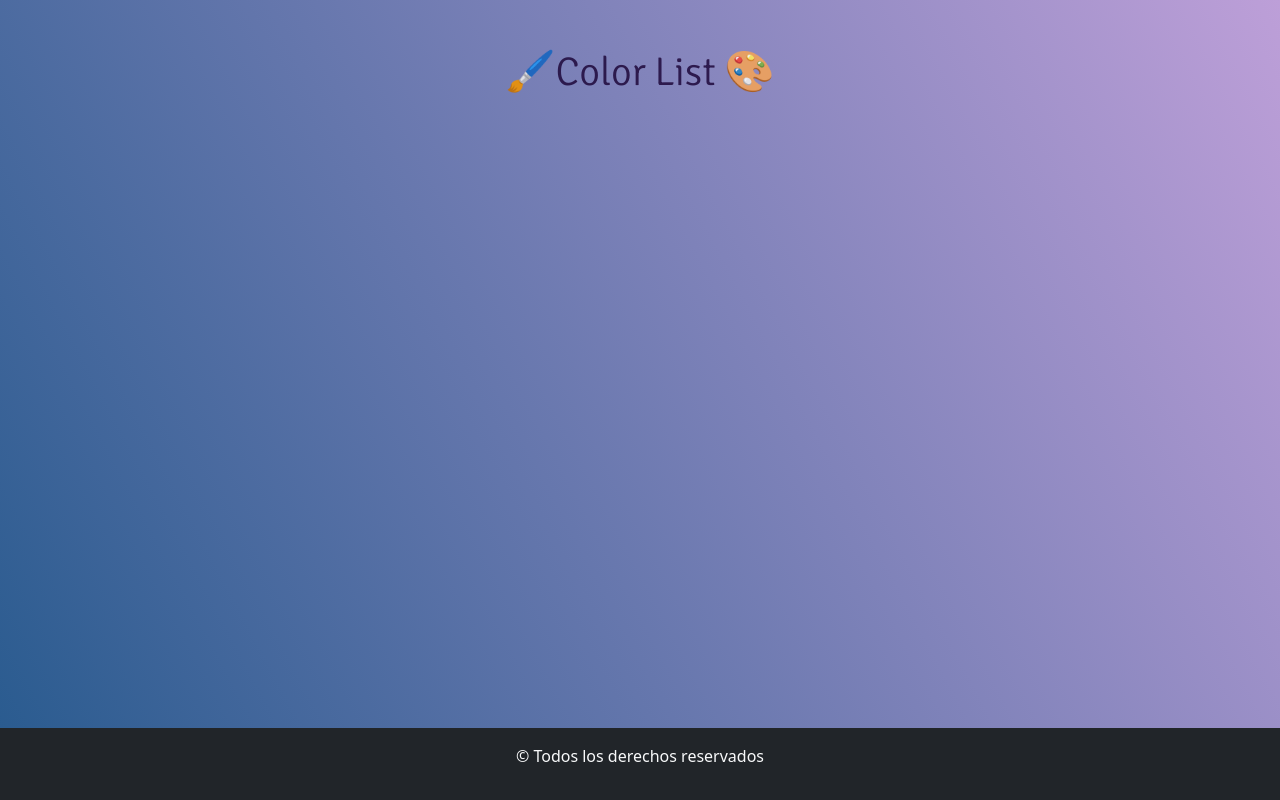
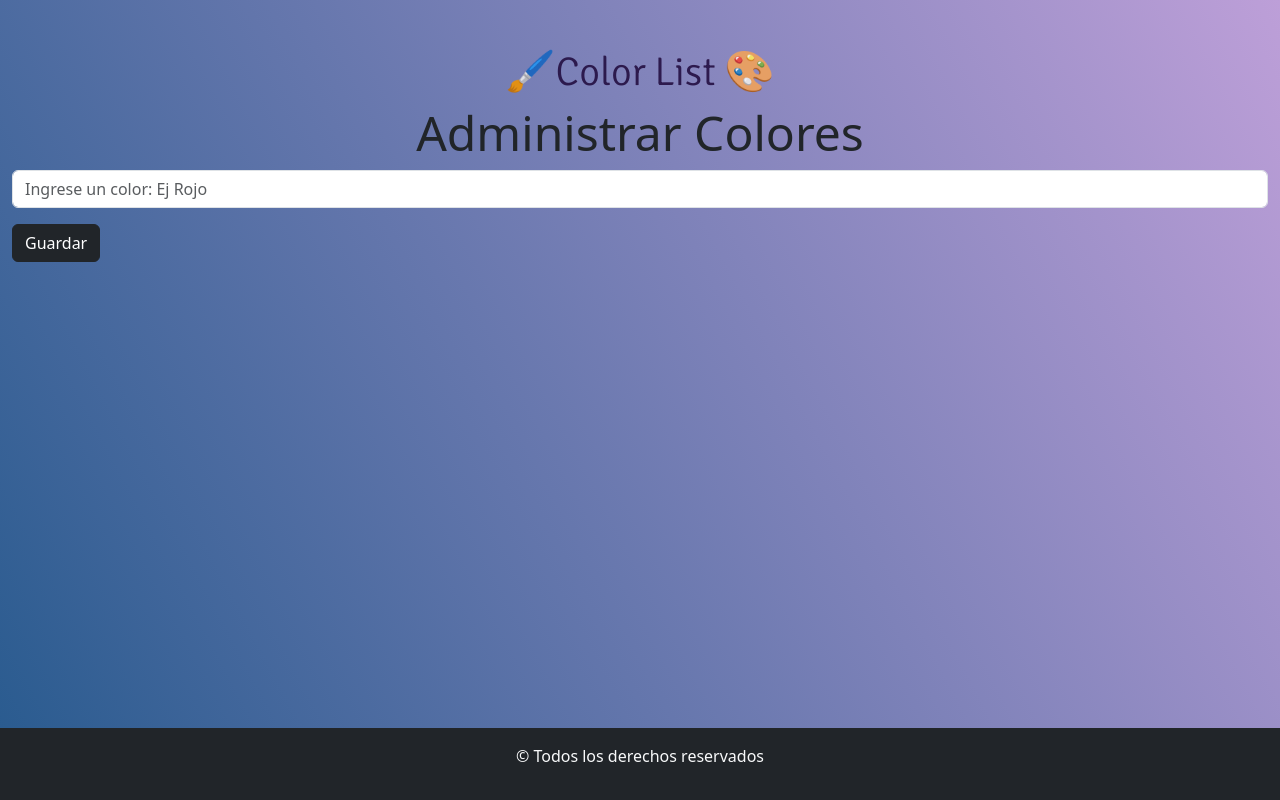
Before and after one commit to CosmeNicolas/ClonListaColores, a React (Vite) app: page / in a window 1280 px wide. Built offline with nearby package versions, Linux system fonts and the light colour scheme.

Commit message:
agregue el maquetado del formulario con el input y el boton

```diff
--- a/src/App.jsx
+++ b/src/App.jsx
@@ -1,6 +1,7 @@
 import 'bootstrap/dist/css/bootstrap.min.css';
 import './App.css'
 import {Container} from 'react-bootstrap'
+import FormularioColores from './components/FormularioColores';
 import Footer from './components/Footer'
 
 function App() {
@@ -10,6 +11,7 @@ function App() {
     <>
      <Container fluid className="main">
         <h1 className='color text-center mt-5'>🖌️Color List 🎨</h1>
+        <FormularioColores/>
      </Container>
      <Footer/>
     </>
--- /dev/null
+++ b/src/components/FormularioColores.jsx
@@ -0,0 +1,22 @@
+import { Form, Button } from "react-bootstrap"
+
+const FormularioColores = () => {
+  return (
+
+     <>
+      <Form>
+        <Form.Group className="mb-3 text-center" controlId="formBasicEmail">
+          <Form.Label className="display-5">Administrar Colores</Form.Label>
+          <Form.Control type="text"
+          placeholder="Ingrese un color: Ej Rojo" />
+        </Form.Group>
+        <Button variant="dark" type="submit">
+          Guardar
+        </Button>
+      </Form>
+     </>
+
+  )
+};
+
+export default FormularioColores;
```
